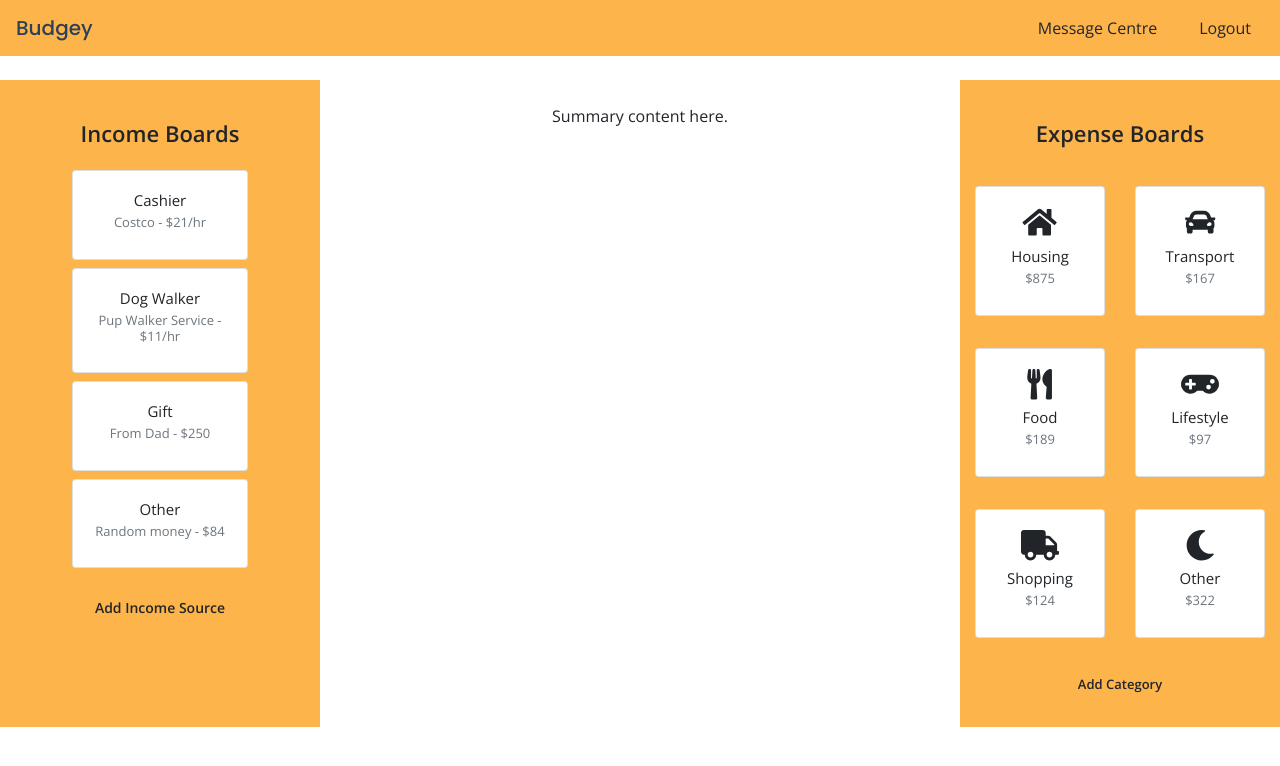
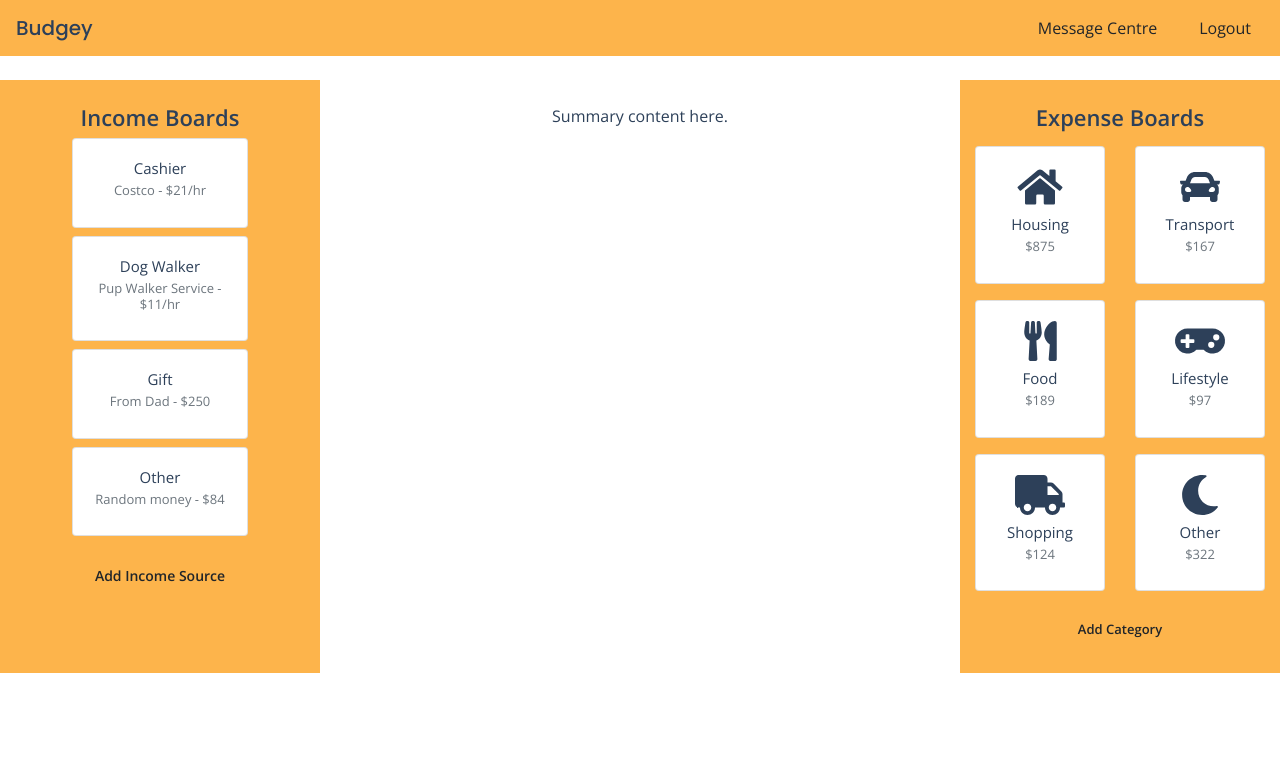
Before and after one commit to emmarskillings/Budgey, a React (Create React App) app in the folder client/: page / in a window 1280 px wide. Shown: the top 766 px of the page. Built offline with nearby package versions, Linux system fonts and the light colour scheme; no server answers.

Commit message:
Add additional form-control to modal form

```diff
--- a/client/src/App.css
+++ b/client/src/App.css
@@ -4,4 +4,5 @@
   max-width: 88em;
   font-family: "Open Sans", sans-serif;
   font-weight: 400;
+  color: #2d4059;
 }
--- a/client/src/pages/home_page/components/ExpenseBoard.css
+++ b/client/src/pages/home_page/components/ExpenseBoard.css
@@ -4,9 +4,6 @@
 .expense-board h4 {
   font-weight: 600;
   font-size: 22px;
-}
-.expense-board .card {
-  width: 7.6rem;
 }
 .expense-board .card-body h5 {
   font-size: 15px;
@@ -15,7 +12,7 @@
   font-size: 13px;
 }
 .expense-board .icons {
-  font-size: 2.4rem;
+  font-size: 3rem;
 }
 .category-btn {
   margin-top: 12px;
--- a/client/src/pages/home_page/components/ExpenseBoard.js
+++ b/client/src/pages/home_page/components/ExpenseBoard.js
@@ -7,16 +7,17 @@ import Popup from "reactjs-popup";
 class ExpenseBoard extends Component {
   render() {
     return <div className="expense-board col-md-3 py-4 text-center">
-        <h4 className="py-3">Expense Boards</h4>
+        <h4>Expense Boards</h4>
+
         <div className="card-deck">
-          <div className="card my-3">
+          <div className="card my-2">
             <div className="card-body">
               <FontAwesomeIcon icon="home" className="icons pb-2" />
               <h5 className="card-title">Housing</h5>
               <h6 className="card-subtitle mb-2 text-muted">$875</h6>
             </div>
           </div>
-          <div className="card my-3">
+          <div className="card my-2">
             <div className="card-body">
               <FontAwesomeIcon icon="car" className="icons pb-2" />
               <h5 className="card-title">Transport</h5>
@@ -24,14 +25,14 @@ class ExpenseBoard extends Component {
             </div>
           </div>
           <div class="w-100 d-none d-xl-block" />
-          <div className="card my-3">
+          <div className="card my-2">
             <div className="card-body">
               <FontAwesomeIcon icon="utensils" className="icons pb-2" />
               <h5 className="card-title">Food</h5>
               <h6 className="card-subtitle mb-2 text-muted">$189</h6>
             </div>
           </div>
-          <div className="card my-3">
+          <div className="card my-2">
             <div className="card-body">
               <FontAwesomeIcon icon="gamepad" className="icons pb-2" />
               <h5 className="card-title">Lifestyle</h5>
@@ -39,14 +40,14 @@ class ExpenseBoard extends Component {
             </div>
           </div>
           <div class="w-100 d-none d-xl-block" />
-          <div className="card my-3">
+          <div className="card my-2">
             <div className="card-body">
               <FontAwesomeIcon icon="truck" className="icons pb-2" />
               <h5 className="card-title">Shopping</h5>
               <h6 className="card-subtitle mb-2 text-muted">$124</h6>
             </div>
           </div>
-          <div className="card my-3">
+          <div className="card my-2">
             <div className="card-body">
               <FontAwesomeIcon icon="moon" className="icons pb-2" />
               <h5 className="card-title">Other</h5>
--- a/client/src/pages/home_page/components/IncomeBoard.js
+++ b/client/src/pages/home_page/components/IncomeBoard.js
@@ -7,7 +7,7 @@ class IncomeBoard extends Component {
   render() {
     return (
       <div className="income-board col-md-3 py-4 text-center">
-        <h4 className="py-3">Income Boards</h4>
+        <h4>Income Boards</h4>
 
           <div className="card my-2 mx-auto">
             <div className="card-body">
--- a/client/src/pages/home_page/components/NewExpenseModal.js
+++ b/client/src/pages/home_page/components/NewExpenseModal.js
@@ -19,9 +19,23 @@ class NewExpenseModal extends Component {
             />
           </div>
         </div>
+        <div class="form-group row px-4">
+          <label for="category-icon" className="col-sm-3 col-form-label">
+            Select icon:
+          </label>
+          <div className="col-sm-9">
+            <select class="form-control" id="category-icon">
+              <option>1</option>
+              <option>2</option>
+              <option>3</option>
+              <option>4</option>
+              <option>5</option>
+            </select>
+          </div>
+        </div>
         <div className="form-group row px-4">
           <label for="max-goal" className="col-sm-3 col-form-label">
-            Maximum Goal Spending Amount:
+            Maximum Goal:
           </label>
           <div className="col-sm-9">
             <input
```
